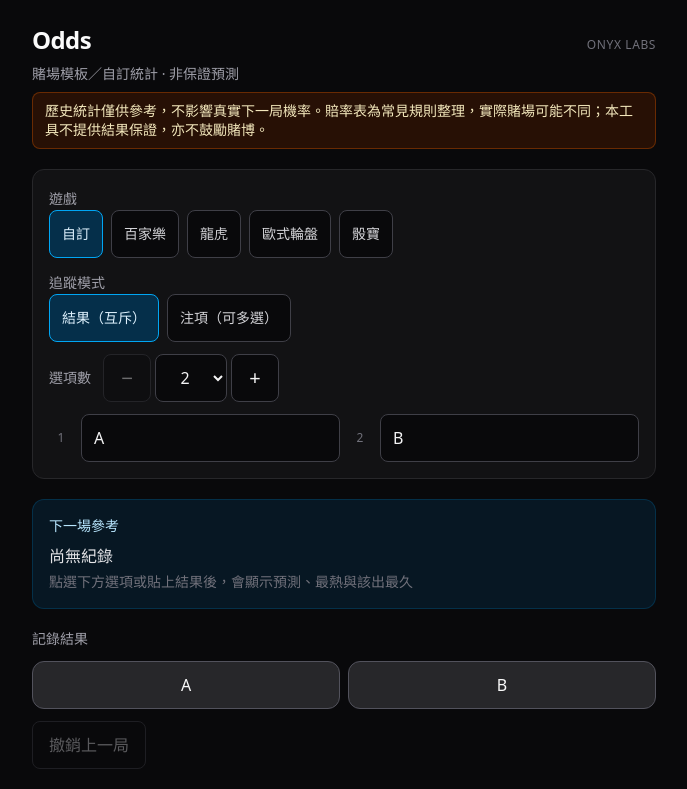
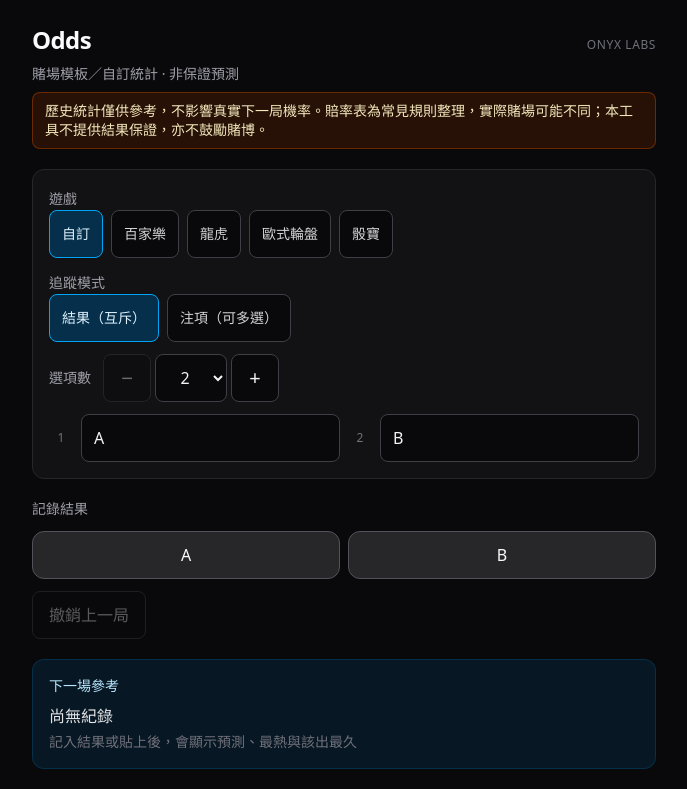
Before and after one commit to ilovemagicker/onyx-odds, a Next.js app: page / in a window 1280 px wide. Shown: the top 789 px of the page, without its empty margins (296-983 px from the left). Built offline with nearby package versions, Linux system fonts and the light colour scheme.

Commit message:
fix(odds): pad above 下一場參考; payout multiplier pick in banner
Swap 記入區 above ReferenceBanner (sic-bo + other). Banner can select a
template payout row to show 賠率／理論機率／莊家優勢 for quick look.

```diff
--- a/components/OddsApp.tsx
+++ b/components/OddsApp.tsx
@@ -343,8 +343,12 @@ export function OddsApp() {
 
       {isSicBo ? (
         <>
-          <ReferenceBanner options={options} stats={stats} />
           {inputPad}
+          <ReferenceBanner
+            options={options}
+            stats={stats}
+            payoutRows={payoutRows}
+          />
           {road}
           <details className="rounded-xl border border-zinc-800 bg-zinc-900/40 open:pb-2">
             <summary className="cursor-pointer list-none px-4 py-3 text-sm text-zinc-300 marker:content-none [&::-webkit-details-marker]:hidden">
@@ -368,8 +372,12 @@ export function OddsApp() {
         </>
       ) : (
         <>
-          <ReferenceBanner options={options} stats={stats} />
           {inputPad}
+          <ReferenceBanner
+            options={options}
+            stats={stats}
+            payoutRows={payoutRows}
+          />
           {paste}
           {payout}
           {road}
--- a/components/ReferenceBanner.tsx
+++ b/components/ReferenceBanner.tsx
@@ -1,11 +1,13 @@
 "use client";
 
-import type { Option } from "@/lib/types";
+import { useEffect, useMemo, useState } from "react";
+import type { Option, PayoutRow } from "@/lib/types";
 import type { StatsSummary } from "@/lib/stats";
 
 type Props = {
   options: Option[];
   stats: StatsSummary;
+  payoutRows?: PayoutRow[] | null;
 };
 
 function labelsFor(ids: number[], options: Option[]): string {
@@ -14,8 +16,51 @@ function labelsFor(ids: number[], options: Option[]): string {
   return ids.map((id) => map.get(id) ?? String(id + 1)).join("、");
 }
 
-export function ReferenceBanner({ options, stats }: Props) {
+function cell(v: string | undefined): string {
+  return v && v.length > 0 ? v : "—";
+}
+
+function defaultRowIndex(rows: PayoutRow[]): number {
+  const withProb = rows.findIndex(
+    (r) => r.probability != null && r.probability.length > 0,
+  );
+  return withProb >= 0 ? withProb : 0;
+}
+
+function rowsKey(rows: PayoutRow[]): string {
+  return rows.map((r) => r.label).join("\0");
+}
+
+export function ReferenceBanner({
+  options,
+  stats,
+  payoutRows = null,
+}: Props) {
   const empty = stats.total === 0;
+  const hasPayout =
+    Array.isArray(payoutRows) && payoutRows.length > 0 ? payoutRows : null;
+
+  const key = useMemo(
+    () => (hasPayout ? rowsKey(hasPayout) : ""),
+    [hasPayout],
+  );
+
+  const [selected, setSelected] = useState(0);
+
+  useEffect(() => {
+    if (!hasPayout) {
+      setSelected(0);
+      return;
+    }
+    setSelected(defaultRowIndex(hasPayout));
+    // Reset when template payout label set changes (key), not on every parent re-render.
+  }, [key, hasPayout]);
+
+  const row =
+    hasPayout && selected >= 0 && selected < hasPayout.length
+      ? hasPayout[selected]
+      : null;
+
   return (
     <section className="rounded-xl border border-sky-900/50 bg-sky-950/40 p-4">
       <h2 className="mb-2 text-sm font-medium text-sky-200">下一場參考</h2>
@@ -23,7 +68,7 @@ export function ReferenceBanner({ options, stats }: Props) {
         <div className="space-y-1">
           <p className="text-base font-medium text-zinc-200">尚無紀錄</p>
           <p className="text-sm text-zinc-500">
-            點選下方選項或貼上結果後，會顯示預測、最熱與該出最久
+            記入結果或貼上後，會顯示預測、最熱與該出最久
           </p>
         </div>
       ) : (
@@ -50,6 +95,46 @@ export function ReferenceBanner({ options, stats }: Props) {
           </dl>
         </div>
       )}
+
+      {hasPayout && row ? (
+        <div className="mt-4 space-y-2 border-t border-sky-900/40 pt-3">
+          <label className="block text-xs text-zinc-400" htmlFor="ref-payout-select">
+            倍率
+          </label>
+          <select
+            id="ref-payout-select"
+            className="min-h-11 w-full rounded-lg border border-zinc-700 bg-zinc-950 px-3 text-sm text-zinc-100"
+            value={selected}
+            onChange={(e) => setSelected(Number(e.target.value))}
+          >
+            {hasPayout.map((r, i) => (
+              <option key={`${r.label}-${i}`} value={i}>
+                {r.label}
+              </option>
+            ))}
+          </select>
+          <dl className="grid grid-cols-3 gap-2 text-sm">
+            <div>
+              <dt className="text-xs text-zinc-500">賠率</dt>
+              <dd className="font-medium tabular-nums text-zinc-100">
+                {cell(row.payout)}
+              </dd>
+            </div>
+            <div>
+              <dt className="text-xs text-zinc-500">理論機率</dt>
+              <dd className="font-medium tabular-nums text-sky-200">
+                {cell(row.probability)}
+              </dd>
+            </div>
+            <div>
+              <dt className="text-xs text-zinc-500">莊家優勢</dt>
+              <dd className="font-medium tabular-nums text-zinc-300">
+                {cell(row.houseEdge)}
+              </dd>
+            </div>
+          </dl>
+        </div>
+      ) : null}
     </section>
   );
 }
```
